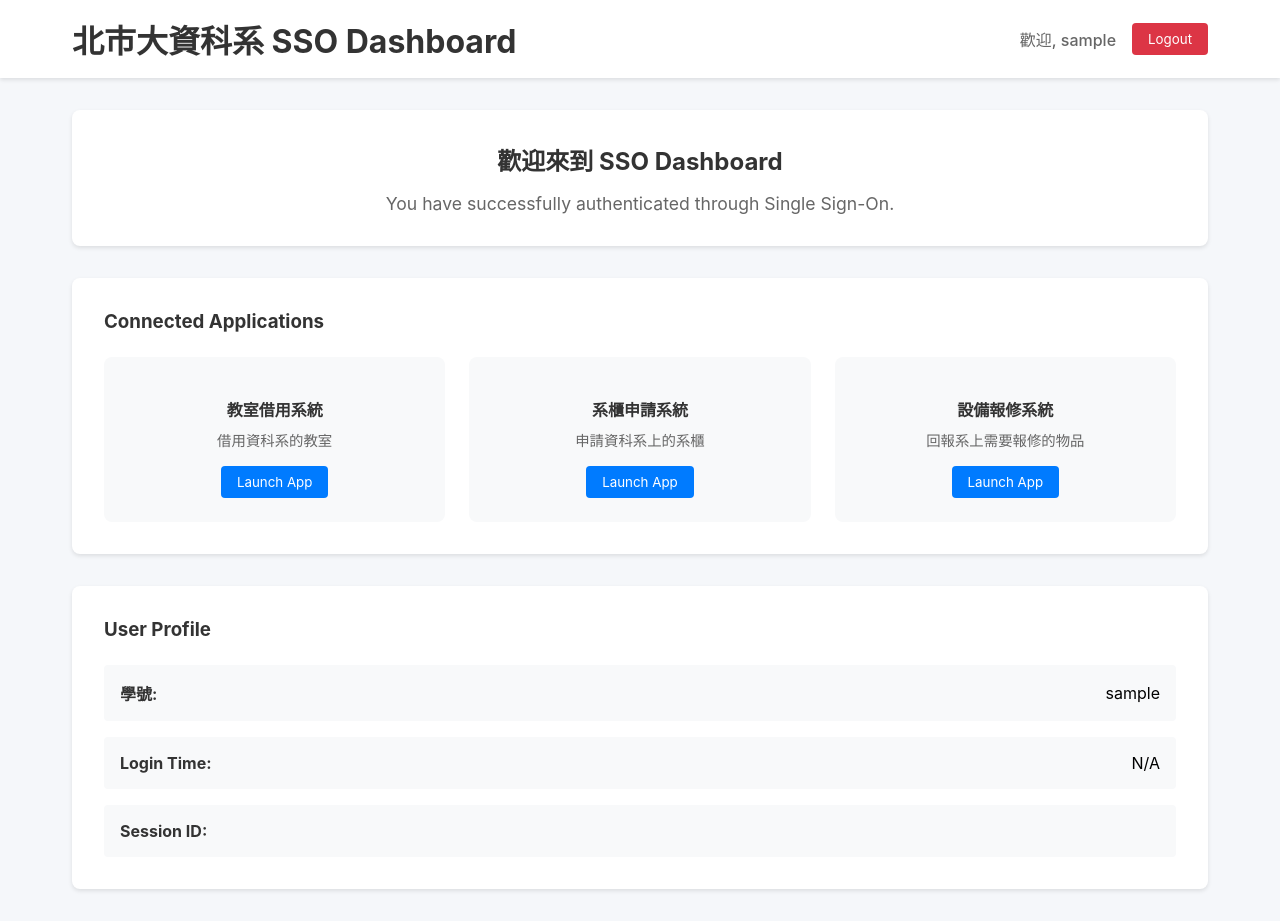
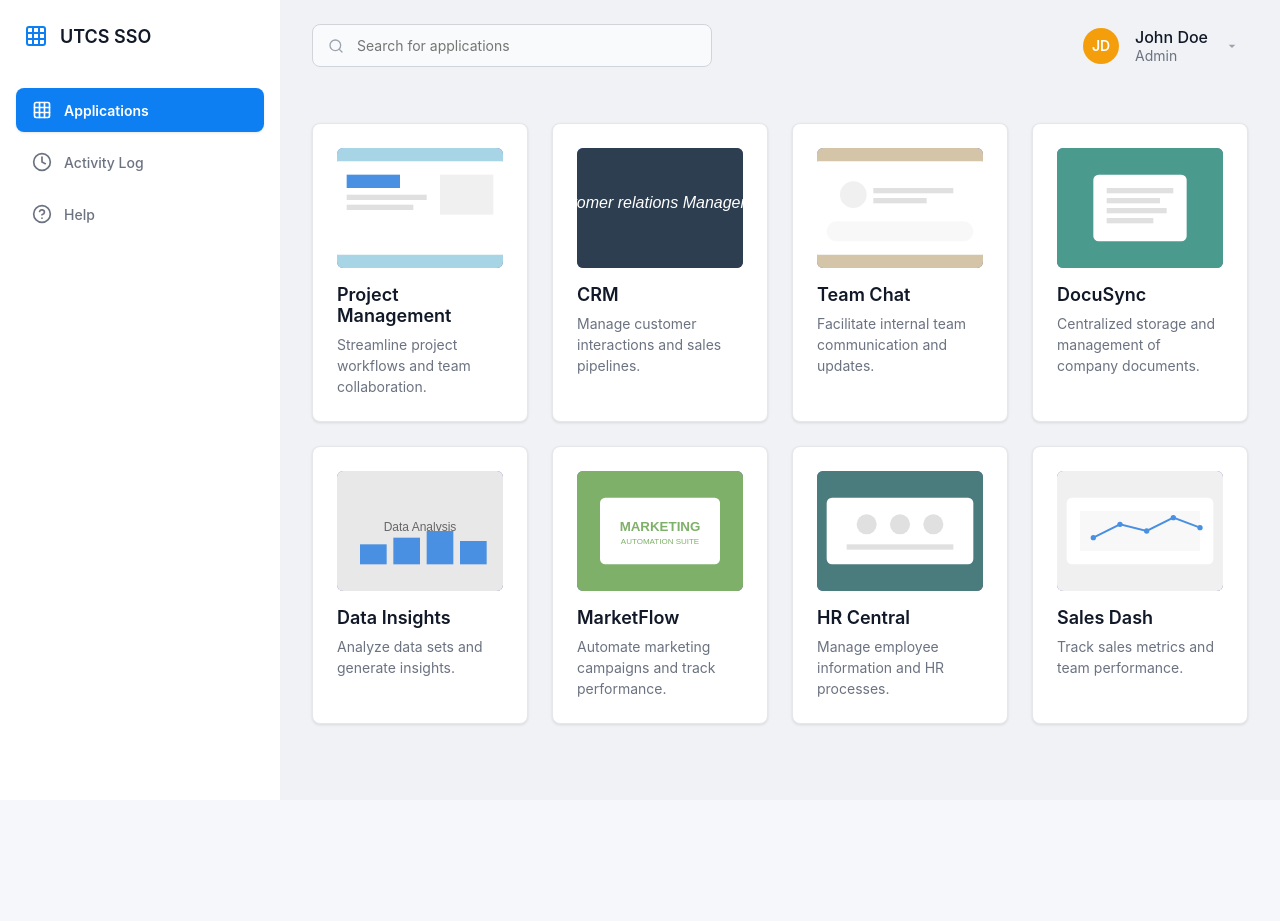
Before and after one commit to UTCS-G505/SSO-Frontend, a Vue app: page /dashboard in a window 1280 px wide. After the commit the page ends 800 px from the top, so only its background shows below. Built offline with nearby package versions, Linux system fonts and the light colour scheme; sample sign-in values are in the browser's storage; the HTML template or start-up script is replaced by a standard one.

Commit message:
sytle: change the style of dashboard

```diff
--- a/src/views/DashboardView.vue
+++ b/src/views/DashboardView.vue
@@ -1,63 +1,99 @@
 <template>
   <div class="dashboard-container">
-    <header class="dashboard-header">
-      <div class="header-content">
-        <h1>北市大資科系 SSO Dashboard</h1>
+    <!-- Sidebar Navigation -->
+    <aside class="sidebar">
+      <div class="sidebar-header">
+        <div class="logo">
+          <Grid class="logo-icon" />
+          <span>UTCS SSO</span>
+        </div>
+      </div>
+      <nav class="sidebar-nav">
+        <ul>
+          <li class="nav-item active">
+            <a href="#" class="nav-link">
+              <Grid class="nav-icon" />
+              Applications
+            </a>
+          </li>
+          <li class="nav-item">
+            <a href="#" class="nav-link">
+              <Clock class="nav-icon" />
+              Activity Log
+            </a>
+          </li>
+          <li class="nav-item">
+            <a href="#" class="nav-link">
+              <HelpCircle class="nav-icon" />
+              Help
+            </a>
+          </li>
+        </ul>
+      </nav>
+    </aside>
+
+    <!-- Main Content Area -->
+    <div class="main-content">
+      <!-- Top Header -->
+      <header class="top-header">
+        <div class="search-container">
+          <Search class="search-icon" />
+          <input type="text" placeholder="Search for applications" class="search-input" />
+        </div>
+        <div class="user-menu">
+          <div class="user-dropdown" @click="toggleDropdown">
             <div class="user-info">
-          <span>歡迎, {{ authStore.user?.username }}</span>
-          <button @click="handleLogout" class="logout-btn">Logout</button>
+              <div class="user-avatar">JD</div>
+              <div class="user-details">
+                <span class="user-name">John Doe</span>
+                <span class="user-role">Admin</span>
+              </div>
+              <svg class="dropdown-icon" :class="{ 'rotate-180': isDropdownOpen }" viewBox="0 0 24 24" fill="currentColor">
+                <path d="M7 10l5 5 5-5z"/>
+              </svg>
+            </div>
+            <div class="dropdown-menu" v-show="isDropdownOpen">
+              <div class="dropdown-item" @click.stop="viewProfile">
+                <User class="dropdown-icon-small" />
+                Profile
+              </div>
+              <div class="dropdown-item" @click.stop="viewSettings">
+                <Settings class="dropdown-icon-small" />
+                Settings
+              </div>
+              <div class="dropdown-divider"></div>
+              <div class="dropdown-item logout" @click.stop="handleLogout">
+                <LogOut class="dropdown-icon-small" />
+                Logout
+              </div>
+            </div>
           </div>
         </div>
       </header>
 
+      <!-- Dashboard Content -->
       <main class="dashboard-main">
-      <div class="dashboard-content">
-        <div class="welcome-section">
-          <h2>歡迎來到 SSO Dashboard</h2>
-          <p>You have successfully authenticated through Single Sign-On.</p>
+        <div class="applications-grid">
+          <div class="app-card" v-for="app in applications" :key="app.id" @click="launchApp(app)">
+            <div class="app-image">
+              <img :src="app.image" :alt="app.name" />
             </div>
-
-        <div class="apps-grid">
-          <h3>Connected Applications</h3>
-          <div class="apps-container">
-            <div class="app-card" v-for="app in connectedApps" :key="app.id">
-              <div class="app-icon">
-                <i :class="app.icon"></i>
-              </div>
-              <h4>{{ app.name }}</h4>
+            <div class="app-info">
+              <h3>{{ app.name }}</h3>
               <p>{{ app.description }}</p>
-              <button
-                @click="launchApp(app)"
-                class="launch-btn"
-                :class="{ launched: app.launched }"
-              >
-                {{ app.launched ? 'Launched' : 'Launch App' }}
-              </button>
-            </div>
-          </div>
-        </div>
-
-        <div class="user-profile">
-          <h3>User Profile</h3>
-          <div class="profile-info">
-            <div class="profile-item"><strong>學號:</strong> {{ authStore.user?.username }}</div>
-            <div class="profile-item">
-              <strong>Login Time:</strong> {{ formatDate(authStore.user?.loginTime) }}
-            </div>
-            <div class="profile-item">
-              <strong>Session ID:</strong> {{ authStore.user?.sessionId }}
-            </div>
             </div>
           </div>
         </div>
       </main>
     </div>
+  </div>
 </template>
 
 <script setup lang="ts">
-import { ref, onMounted } from 'vue'
+import { ref, onMounted, onUnmounted } from 'vue'
 import { useRouter } from 'vue-router'
 import { useAuthStore } from '@/stores/auth'
+import { Grid, Clock, HelpCircle, Search, User, Settings, LogOut } from 'lucide-vue-next'
 
 const router = useRouter()
 const authStore = useAuthStore()
@@ -66,53 +102,118 @@ interface App {
   id: string
   name: string
   description: string
-  icon: string
+  image: string
   url: string
   launched: boolean
 }
 
-const connectedApps = ref<App[]>([
+const applications = ref<App[]>([
   {
     id: '1',
-    name: '教室借用系統',
-    description: '借用資科系的教室',
-    icon: '🏫',
-    url: 'http://163.21.235.66/',
+    name: 'Project Management',
+    description: 'Streamline project workflows and team collaboration.',
+    image: '/images/project-management.svg',
+    url: '#',
     launched: false,
   },
   {
     id: '2',
-    name: '系櫃申請系統',
-    description: '申請資科系上的系櫃',
-    icon: '👥',
-    url: 'https://hr.example.com',
+    name: 'CRM',
+    description: 'Manage customer interactions and sales pipelines.',
+    image: '/images/crm.svg',
+    url: '#',
     launched: false,
   },
   {
     id: '3',
-    name: '設備報修系統',
-    description: '回報系上需要報修的物品',
-    icon: '📄',
-    url: 'https://docs.google.com/forms/d/e/1FAIpQLSe0aGGJC6fhdvQ1H28D-KZkQewNswIisOOAX819mQuJg1E_Xw/viewform',
+    name: 'Team Chat',
+    description: 'Facilitate internal team communication and updates.',
+    image: '/images/team-chat.svg',
+    url: '#',
+    launched: false,
+  },
+  {
+    id: '4',
+    name: 'DocuSync',
+    description: 'Centralized storage and management of company documents.',
+    image: '/images/docusync.svg',
+    url: '#',
+    launched: false,
+  },
+  {
+    id: '5',
+    name: 'Data Insights',
+    description: 'Analyze data sets and generate insights.',
+    image: '/images/data-insights.svg',
+    url: '#',
+    launched: false,
+  },
+  {
+    id: '6',
+    name: 'MarketFlow',
+    description: 'Automate marketing campaigns and track performance.',
+    image: '/images/marketflow.svg',
+    url: '#',
+    launched: false,
+  },
+  {
+    id: '7',
+    name: 'HR Central',
+    description: 'Manage employee information and HR processes.',
+    image: '/images/hr-central.svg',
+    url: '#',
+    launched: false,
+  },
+  {
+    id: '8',
+    name: 'Sales Dash',
+    description: 'Track sales metrics and team performance.',
+    image: '/images/sales-dash.svg',
+    url: '#',
     launched: false,
   },
 ])
 
+// Dropdown state
+const isDropdownOpen = ref(false)
+
+const toggleDropdown = () => {
+  isDropdownOpen.value = !isDropdownOpen.value
+}
+
+const viewProfile = () => {
+  console.log('View Profile clicked')
+  isDropdownOpen.value = false
+  // Add profile view logic here
+}
+
+const viewSettings = () => {
+  console.log('Settings clicked')
+  isDropdownOpen.value = false
+  // Add settings view logic here
+}
+
 const handleLogout = async () => {
+  isDropdownOpen.value = false
   await authStore.logout()
   router.push('/login')
 }
 
 const launchApp = (app: App) => {
-  // In a real implementation, this would redirect to the app with SSO token
   app.launched = true
   console.log(`Launching ${app.name} at ${app.url}`)
+  // In a real implementation, this would redirect to the app with SSO token
+  if (app.url !== '#') {
     window.open(app.url, '_blank')
   }
+}
 
-const formatDate = (dateString?: string) => {
-  if (!dateString) return 'N/A'
-  return new Date(dateString).toLocaleString()
+// Click outside handler to close dropdown
+const handleClickOutside = (event: Event) => {
+  const target = event.target as Element
+  if (!target.closest('.user-dropdown')) {
+    isDropdownOpen.value = false
+  }
 }
 
 onMounted(() => {
@@ -120,209 +221,380 @@ onMounted(() => {
   if (!authStore.isAuthenticated) {
     router.push('/login')
   }
+  // Add click outside listener
+  document.addEventListener('click', handleClickOutside)
+})
+
+onUnmounted(() => {
+  // Remove click outside listener
+  document.removeEventListener('click', handleClickOutside)
 })
 </script>
 
 <style scoped>
 .dashboard-container {
+  display: flex;
   min-height: 100vh;
-  background-color: #f5f7fa;
+  background-color: #f0f2f5;
 }
 
-.dashboard-header {
-  background: white;
-  box-shadow: 0 2px 4px rgba(0, 0, 0, 0.1);
-  position: sticky;
-  top: 0;
-  z-index: 100;
+/* Sidebar Styles */
+.sidebar {
+  width: 280px;
+  background-color: #ffffff;
+  display: flex;
+  flex-direction: column;
 }
 
-.header-content {
-  max-width: 1200px;
-  margin: 0 auto;
-  padding: 1rem 2rem;
+.sidebar-header {
+  padding: 1.5rem;
+}
+
+.logo {
+  display: flex;
+  align-items: center;
+  gap: 0.75rem;
+  font-weight: 600;
+  font-size: 1.125rem;
+  color: #111827;
+}
+
+.logo-icon {
+  width: 24px;
+  height: 24px;
+  color: #0d7ff2;
+}
+
+.sidebar-nav {
+  padding: 1rem;
+}
+
+.sidebar-nav ul {
+  list-style: none;
+  padding: 0;
+  margin: 0;
+  display: flex;
+  flex-direction: column;
+  gap: 0.5rem;
+}
+
+.nav-link {
+  display: flex;
+  align-items: center;
+  gap: 0.75rem;
+  padding: 0.75rem 1rem;
+  color: #6b7280;
+  text-decoration: none;
+  font-size: 0.875rem;
+  font-weight: 500;
+  border-radius: 0.5rem;
+  transition: all 0.2s;
+}
+
+.nav-link:hover {
+  background-color: #f3f4f6;
+  color: #111827;
+}
+
+.nav-item.active .nav-link {
+  background-color: #0d7ff2;
+  color: white;
+  font-weight: 600;
+  box-shadow: 0 1px 3px rgba(0, 0, 0, 0.1);
+}
+
+.nav-icon {
+  width: 20px;
+  height: 20px;
+}
+
+/* Main Content Styles */
+.main-content {
+  flex: 1;
+  display: flex;
+  flex-direction: column;
+}
+
+.top-header {
+  background-color: #f0f2f5;
+  padding: 1.5rem 2rem;
   display: flex;
   justify-content: space-between;
   align-items: center;
 }
 
-.header-content h1 {
-  margin: 0;
-  color: #333;
+.search-container {
+  position: relative;
+  flex: 1;
+  max-width: 400px;
+}
+
+.search-icon {
+  position: absolute;
+  left: 1rem;
+  top: 50%;
+  transform: translateY(-50%);
+  width: 16px;
+  height: 16px;
+  color: #9ca3af;
+}
+
+.search-input {
+  width: 100%;
+  padding: 0.75rem 0.75rem 0.75rem 2.75rem;
+  border: 1px solid #d1d5db;
+  border-radius: 0.5rem;
+  font-size: 0.875rem;
+  background-color: #f9fafb;
+  transition: all 0.2s;
+}
+
+.search-input:focus {
+  outline: none;
+  border-color: #3b82f6;
+  background-color: #ffffff;
+  box-shadow: 0 0 0 3px rgba(59, 130, 246, 0.1);
+}
+
+.user-menu {
+  display: flex;
+  align-items: center;
+  gap: 1rem;
+}
+
+.notification-icon {
+  position: relative;
+  padding: 0.5rem;
+  color: #6b7280;
+  cursor: pointer;
+}
+
+.notification-icon svg {
+  width: 24px;
+  height: 24px;
+}
+
+.notification-badge {
+  position: absolute;
+  top: 0.25rem;
+  right: 0.25rem;
+  background-color: #ef4444;
+  color: white;
+  font-size: 0.75rem;
+  font-weight: 600;
+  padding: 0.125rem 0.375rem;
+  border-radius: 9999px;
+  min-width: 1.25rem;
+  height: 1.25rem;
+  display: flex;
+  align-items: center;
+  justify-content: center;
 }
 
 .user-info {
   display: flex;
   align-items: center;
   gap: 1rem;
+  cursor: pointer;
+  margin-right: 0.5rem;
 }
 
-.user-info span {
-  color: #666;
-  font-weight: 500;
+.user-avatar {
+  width: 36px;
+  height: 36px;
+  background-color: #f59e0b;
+  color: #ffffff;
+  border-radius: 50%;
+  display: flex;
+  align-items: center;
+  justify-content: center;
+  font-size: 0.875rem;
+  font-weight: 600;
 }
 
-.logout-btn {
-  padding: 0.5rem 1rem;
-  background-color: #dc3545;
-  color: white;
-  border: none;
-  border-radius: 4px;
-  cursor: pointer;
-  transition: background-color 0.3s;
+.user-details {
+  display: flex;
+  flex-direction: column;
 }
 
-.logout-btn:hover {
-  background-color: #c82333;
+.user-name {
+  font-size: 1rem;
+  font-weight: 500;
+  color: #111827;
 }
 
-.dashboard-main {
-  max-width: 1200px;
-  margin: 0 auto;
-  padding: 2rem;
+.user-role {
+  font-size: 0.875rem;
+  color: #6b7280;
 }
 
-.dashboard-content {
-  display: grid;
-  gap: 2rem;
+.dropdown-icon {
+  width: 16px;
+  height: 16px;
+  color: #9ca3af;
+  transition: transform 0.2s;
 }
 
-.welcome-section {
-  background: white;
-  padding: 2rem;
-  border-radius: 8px;
-  box-shadow: 0 2px 4px rgba(0, 0, 0, 0.1);
-  text-align: center;
+.dropdown-icon.rotate-180 {
+  transform: rotate(180deg);
 }
 
-.welcome-section h2 {
-  margin-bottom: 1rem;
-  color: #333;
+.user-dropdown {
+  position: relative;
 }
 
-.welcome-section p {
-  color: #666;
-  font-size: 1.1rem;
+.dropdown-menu {
+  position: absolute;
+  top: 100%;
+  right: 0;
+  margin-top: 0.5rem;
+  min-width: 200px;
+  background: #ffffff;
+  border: 1px solid #e5e7eb;
+  border-radius: 0.5rem;
+  box-shadow: 0 10px 15px -3px rgba(0, 0, 0, 0.1), 0 4px 6px -2px rgba(0, 0, 0, 0.05);
+  z-index: 50;
 }
 
-.apps-grid {
-  background: white;
-  padding: 2rem;
-  border-radius: 8px;
-  box-shadow: 0 2px 4px rgba(0, 0, 0, 0.1);
+.dropdown-item {
+  display: flex;
+  align-items: center;
+  gap: 0.75rem;
+  padding: 0.75rem 1rem;
+  cursor: pointer;
+  font-size: 0.875rem;
+  color: #374151;
+  transition: background-color 0.15s;
 }
 
-.apps-grid h3 {
-  margin-bottom: 1.5rem;
-  color: #333;
+.dropdown-item:hover {
+  background-color: #f9fafb;
 }
 
-.apps-container {
+.dropdown-item.logout {
+  color: #dc2626;
+}
+
+.dropdown-item.logout:hover {
+  background-color: #fef2f2;
+}
+
+.dropdown-icon-small {
+  width: 16px;
+  height: 16px;
+}
+
+.dropdown-divider {
+  height: 1px;
+  background-color: #e5e7eb;
+  margin: 0.5rem 0;
+}
+
+/* Dashboard Main Content */
+.dashboard-main {
+  padding: 2rem;
+  flex: 1;
+}
+
+/* Applications Grid */
+.applications-grid {
   display: grid;
-  grid-template-columns: repeat(auto-fit, minmax(250px, 1fr));
+  grid-template-columns: repeat(4, 1fr);
   gap: 1.5rem;
 }
 
 .app-card {
-  background: #f8f9fa;
+  background: #ffffff;
+  border-radius: 0.5rem;
   padding: 1.5rem;
-  border-radius: 8px;
-  text-align: center;
-  transition:
-    transform 0.3s,
-    box-shadow 0.3s;
+  box-shadow: 0 1px 3px rgba(0, 0, 0, 0.1);
+  cursor: pointer;
+  transition: all 0.2s;
+  border: 1px solid #e5e7eb;
 }
 
 .app-card:hover {
   transform: translateY(-2px);
-  box-shadow: 0 4px 8px rgba(0, 0, 0, 0.1);
+  box-shadow: 0 4px 12px rgba(0, 0, 0, 0.15);
 }
 
-.app-icon {
-  font-size: 2rem;
+.app-image {
+  width: 100%;
+  height: 120px;
   margin-bottom: 1rem;
+  border-radius: 0.375rem;
+  overflow: hidden;
+  background: linear-gradient(135deg, #667eea 0%, #764ba2 100%);
 }
 
-.app-card h4 {
-  margin-bottom: 0.5rem;
-  color: #333;
+.app-image img {
+  width: 100%;
+  height: 100%;
+  object-fit: cover;
 }
 
-.app-card p {
-  color: #666;
-  margin-bottom: 1rem;
-  font-size: 0.9rem;
+.app-info h3 {
+  font-size: 1.125rem;
+  font-weight: 600;
+  color: #111827;
+  margin: 0 0 0.5rem 0;
 }
 
-.launch-btn {
-  padding: 0.5rem 1rem;
-  background-color: #007bff;
-  color: white;
-  border: none;
-  border-radius: 4px;
-  cursor: pointer;
-  transition: background-color 0.3s;
+.app-info p {
+  font-size: 0.875rem;
+  color: #6b7280;
+  line-height: 1.5;
+  margin: 0;
 }
 
-.launch-btn:hover {
-  background-color: #0056b3;
+/* Responsive Design */
+@media (max-width: 1200px) {
+  .applications-grid {
+    grid-template-columns: repeat(3, 1fr);
+  }
 }
 
-.launch-btn.launched {
-  background-color: #28a745;
-  cursor: default;
+@media (max-width: 900px) {
+  .applications-grid {
+    grid-template-columns: repeat(2, 1fr);
+  }
 }
 
-.launch-btn.launched:hover {
-  background-color: #28a745;
+@media (max-width: 768px) {
+  .dashboard-container {
+    flex-direction: column;
   }
 
-.user-profile {
-  background: white;
-  padding: 2rem;
-  border-radius: 8px;
-  box-shadow: 0 2px 4px rgba(0, 0, 0, 0.1);
+  .sidebar {
+    width: 100%;
+    height: auto;
   }
 
-.user-profile h3 {
-  margin-bottom: 1.5rem;
-  color: #333;
+  .applications-grid {
+    grid-template-columns: 1fr;
   }
 
-.profile-info {
-  display: grid;
+  .top-header {
+    padding: 1rem;
+    flex-wrap: wrap;
     gap: 1rem;
   }
 
-.profile-item {
-  padding: 1rem;
-  background: #f8f9fa;
-  border-radius: 4px;
-  display: flex;
-  justify-content: space-between;
-  align-items: center;
+  .search-container {
+    order: 2;
+    flex: none;
+    width: 100%;
+    max-width: none;
   }
 
-.profile-item strong {
-  color: #333;
-}
-
-@media (max-width: 768px) {
-  .header-content {
-    padding: 1rem;
+  .user-menu {
+    order: 1;
+    width: 100%;
+    justify-content: space-between;
   }
 
   .dashboard-main {
     padding: 1rem;
   }
-
-  .apps-container {
-    grid-template-columns: 1fr;
-  }
-
-  .user-info {
-    flex-direction: column;
-    gap: 0.5rem;
-  }
 }
 </style>
```
Lines whose indentation alone changed are shown as unchanged.
